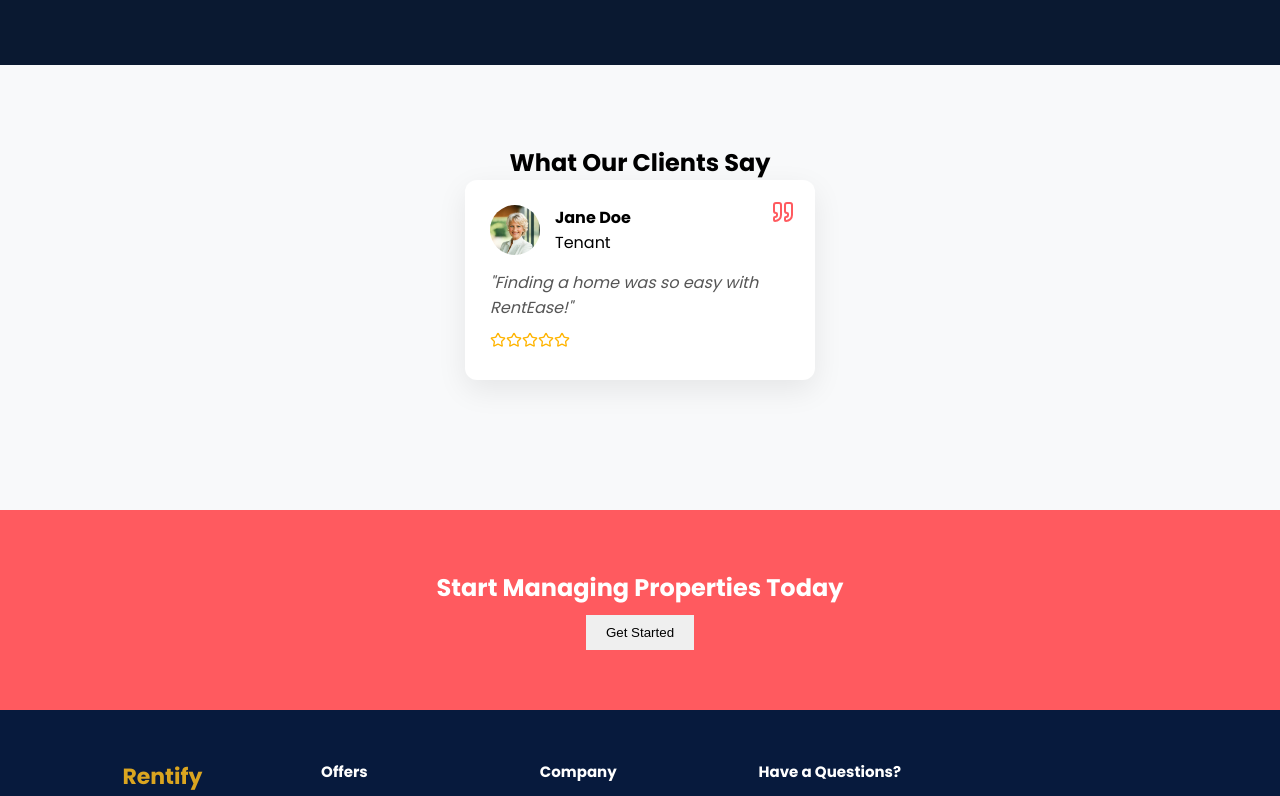
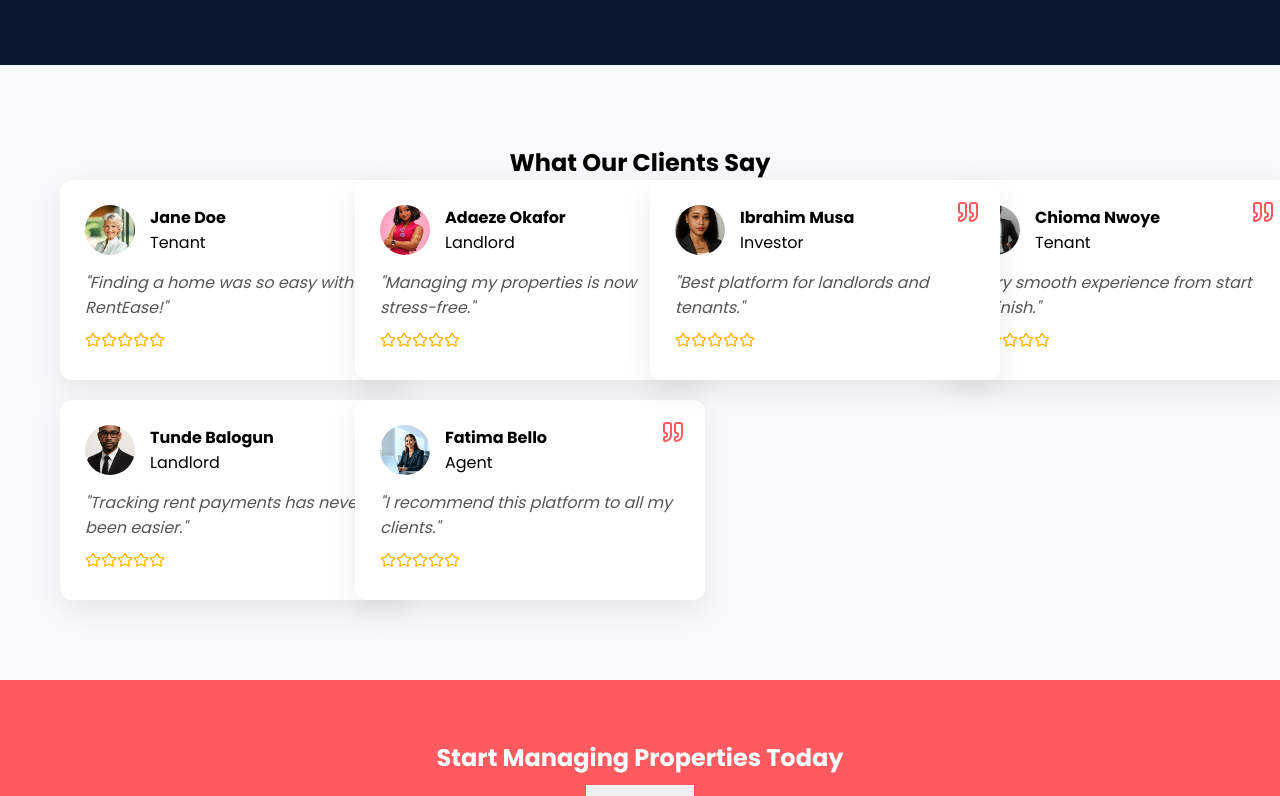
Before and after one commit to Oreoluwa88/myFinal-Project, a React (Vite) app: page / in a window 1280 px wide. Shown: the part 5071-5867 px from the top of the page. Built offline with nearby package versions, Linux system fonts and the light colour scheme.

Commit message:
fix admin approvals, property context, and dashboard updates

```diff
--- a/src/Auth Pages/Login.tsx
+++ b/src/Auth Pages/Login.tsx
@@ -23,7 +23,7 @@ function Login() {
   const handleLogin = () => {
   const mockUser = {
     name: "User",
-    role: "tenant",
+    role: "landlord",
   };
 
   setUser(mockUser);
--- a/src/Dashboard/Landlord/AddProperties.tsx
+++ b/src/Dashboard/Landlord/AddProperties.tsx
@@ -38,6 +38,7 @@ function AddProperty() {
       location,
       price: Number(price),
       status,
+      approval: "Pending",
       beds: Number(beds) || 0,
       baths: Number(baths) || 0,
     });
--- a/src/Dashboard/admin/AdminDashboard.tsx
+++ b/src/Dashboard/admin/AdminDashboard.tsx
@@ -4,17 +4,20 @@ import Navbarone from "../../components/Navbarone";
 import Navbartwo from "../../components/Navbartwo";
 import { ChevronRight } from "lucide-react";
 import Footer from "../../components/Footer";
+import { useNavigate } from "react-router-dom";
 
 function AdminDashboard() {
+  const navigate = useNavigate();
+
   const context = useContext(PropertyContext);
-  if (!context) return null;
+    if (!context) return null;
 
   const { properties } = context;
 
   const total = properties.length;
   const available = properties.filter((p) => p.status === "Available").length;
   const occupied = properties.filter((p) => p.status === "Occupied").length;
-
+  const pending = properties.filter((p) => p.approval === "Pending").length;
   return (
     <>
       <Navbarone />
@@ -40,6 +43,7 @@ function AdminDashboard() {
           <Card title="Total Properties" value={total} />
           <Card title="Available" value={available} />
           <Card title="Occupied" value={occupied} />
+          <Card title="Pending Approval" value={pending} />
         </div>
 
         <div className="dash-section">
@@ -51,6 +55,9 @@ function AdminDashboard() {
             </div>
           ))}
         </div>
+        <button onClick={() => navigate("/dashboard/approvals")}>
+         View Approvals
+        </button>
       </div>
 
       <Footer />
--- a/src/Dashboard/admin/Approvals.tsx
+++ b/src/Dashboard/admin/Approvals.tsx
@@ -1,8 +1,39 @@
+import { useContext } from "react";
+import { PropertyContext } from "../../pages/PropertyContext";
+
 function Approvals() {
+  const context = useContext(PropertyContext);
+  if (!context) return null;
+
+  const { properties, approveProperty, rejectProperty } = context;
+
+  const pending = properties.filter(
+    (p) => p.approval === "Pending"
+  );
+
   return (
     <div>
       <h2>Pending Approvals</h2>
-      <p>Approve or reject property listings here</p>
+
+      {pending.length === 0 ? (
+        <p>No pending properties</p>
+      ) : (
+        pending.map((p) => (
+          <div key={p.id}>
+            <img src={p.image} width="200" />
+            <h3>{p.title}</h3>
+            <p>{p.location}</p>
+
+            <button onClick={() => approveProperty(p.id)}>
+              Approve
+            </button>
+
+            <button onClick={() => rejectProperty(p.id)}>
+              Reject
+            </button>
+          </div>
+        ))
+      )}
     </div>
   );
 }
--- a/src/Public pages/About.tsx
+++ b/src/Public pages/About.tsx
@@ -3,9 +3,11 @@ import { useEffect, useRef, useState } from "react";
 import Footer from "../components/Footer";
 import Navbarone from "../components/Navbarone";
 import Navbartwo from "../components/Navbartwo";
+import { useNavigate } from "react-router-dom";
 
 
 function About() {
+  const navigate = useNavigate();
   const [count1, setCount1] = useState(0);
   const [count2, setCount2] = useState(0);
   const [count3, setCount3] = useState(0);
@@ -70,7 +72,14 @@ useEffect(() => {
     }
   };
 }, []);
-  const [current] = useState(0);
+  const [current, setCurrent] = useState(0);
+    useEffect(() => {
+      const interval = setInterval(() => {
+    setCurrent((prev) => (prev + 1) % testimonials.length);
+      }, 3000);
+
+    return () => clearInterval(interval);
+    }, []);
   const testimonials = [
   {
     name: "Jane Doe",
@@ -145,7 +154,7 @@ useEffect(() => {
               management all in one place.
             </p>
 
-            <button>Learn More</button>
+            <button onClick={() => navigate("/contact")}>Learn More</button>
           </div>
           <div className="stats" ref={statsRef}>
             <div>
@@ -337,7 +346,7 @@ useEffect(() => {
 
       <section className="cta">
         <h2>Start Managing Properties Today</h2>
-        <button > Get Started</button>
+        <button onClick={() => navigate("/register")}> Get Started</button>
       </section>
 
     </div>
--- a/src/components/Featuredabout.tsx
+++ b/src/components/Featuredabout.tsx
@@ -1,7 +1,9 @@
 import { Quote, Star } from "lucide-react";
 import { useEffect, useRef, useState } from "react";
+import { useNavigate } from "react-router-dom";
 
 function Featuredabout (){
+  const navigate = useNavigate();
   const [count1, setCount1] = useState(0);
   const [count2, setCount2] = useState(0);
   const [count3, setCount3] = useState(0);
@@ -66,8 +68,16 @@ useEffect(() => {
     }
   };
 }, []);
-    const [current] = useState(0);
-      const testimonials = [
+    const [current, setCurrent] = useState(0);
+    useEffect(() => {
+      const interval = setInterval(() => {
+    setCurrent((prev) => (prev + 1) % testimonials.length);
+      }, 3000);
+
+    return () => clearInterval(interval);
+    }, []);
+
+    const testimonials = [
   {
     name: "Jane Doe",
     role: "Tenant",
@@ -126,7 +136,7 @@ useEffect(() => {
             management all in one place.
           </p>
 
-          <button>Learn More</button>
+          <button onClick={() => navigate("/contact")}>Learn More</button>
         </div>
         <div className="stats" ref={statsRef}>
           <div>
@@ -318,7 +328,7 @@ useEffect(() => {
 
       <section className="cta">
         <h2>Start Managing Properties Today</h2>
-        <button>Get Started</button>
+        <button onClick={() => navigate("/register")}>Get Started</button>
       </section>
 
 </>
--- a/src/index.css
+++ b/src/index.css
@@ -793,17 +793,13 @@ body {
   color: #555;
 }
 .slider {
-  display: flex;
-  justify-content: center;
-  position: relative;
-  height: 250px;
+  display: grid;
+  grid-template-columns: repeat(auto-fit, minmax(250px, 1fr));
+  gap: 20px;
 }
 
 .test-card {
-  position: absolute;
   width: 300px;
-  opacity: 0;
-  transform: scale(0.8);
   transition: 0.5s;
 }
 
@@ -1039,6 +1035,7 @@ body {
   gap: 20px;
   justify-content: center;
   margin-top: 20px;
+  background-color: #030f1b;
 }
 
 .ps-box div {
--- a/src/pages/PropertyContext.tsx
+++ b/src/pages/PropertyContext.tsx
@@ -5,8 +5,9 @@ export interface Property {
   image: string;
   title: string;
   location: string;
-  price: number | string;
+  price: number;
   status: "Available" | "Occupied";
+  approval: "Pending" | "Approved" | "Rejected";
   beds: number;
   baths: number;
 }
@@ -16,6 +17,8 @@ interface PropertyContextType {
   addProperty: (property: Omit<Property, "id">) => void;
   deleteProperty: (id: number) => void;
   editProperty: (id: number, updated: Partial<Property>) => void;
+  approveProperty: (id: number) => void;
+  rejectProperty: (id: number) => void;
 }
 
 export const PropertyContext = createContext<PropertyContextType | null>(null);
@@ -51,9 +54,32 @@ export function PropertyProvider({ children }: { children: ReactNode }) {
     );
   };
 
+  const approveProperty = (id: number) => {
+    setProperties((prev) =>
+      prev.map((p) =>
+        p.id === id ? { ...p, approval: "Approved" } : p
+      )
+    );
+  };
+
+  const rejectProperty = (id: number) => {
+    setProperties((prev) =>
+      prev.map((p) =>
+        p.id === id ? { ...p, approval: "Rejected" } : p
+      )
+    );
+  };
+
   return (
     <PropertyContext.Provider
-      value={{ properties, addProperty, deleteProperty, editProperty }}
+      value={{
+        properties,
+        addProperty,
+        deleteProperty,
+        editProperty,
+        approveProperty,
+        rejectProperty,
+      }}
     >
       {children}
     </PropertyContext.Provider>
```
